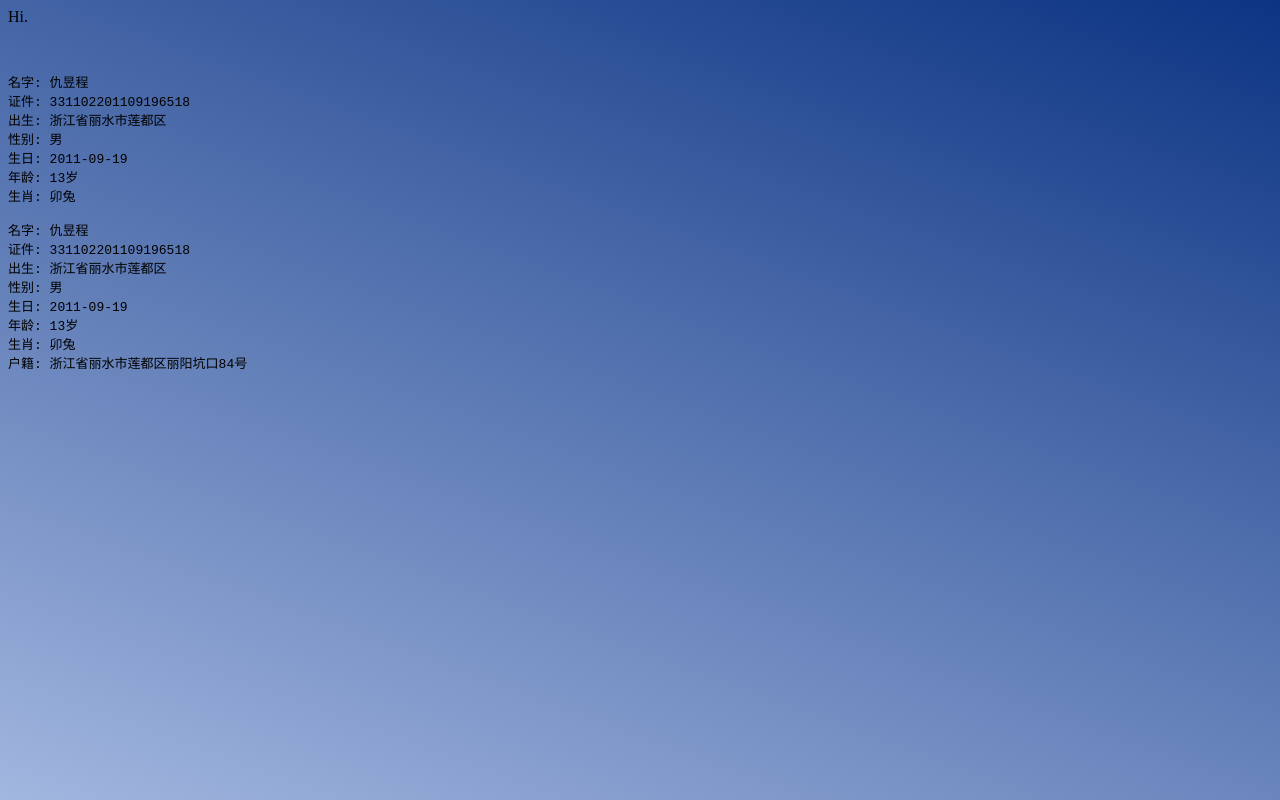
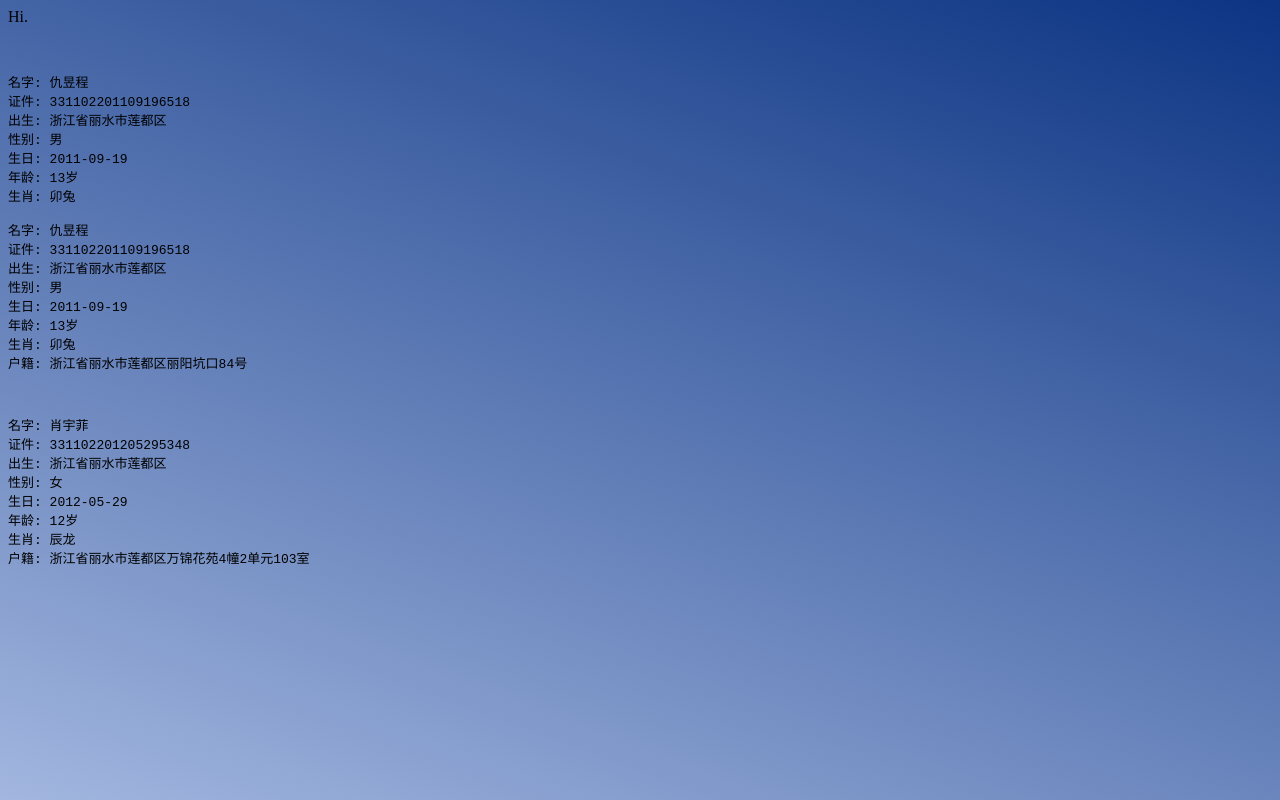
Before and after one commit to raintimetop/raintimetop.github.io, a plain HTML site: page index.html in a window 1280 px wide. Drawn offline with Linux system fonts and the light colour scheme.

Commit message:
更新 index.html

```diff
--- a/index.html
+++ b/index.html
@@ -36,4 +36,17 @@
 生肖: 卯兔
 户籍: 浙江省丽水市莲都区丽阳坑口84号
 </pre>
+
+<pre>
+
+
+名字: 肖宇菲
+证件: 331102201205295348
+出生: 浙江省丽水市莲都区
+性别: 女
+生日: 2012-05-29
+年龄: 12岁
+生肖: 辰龙
+户籍: 浙江省丽水市莲都区万锦花苑4幢2单元103室
+</pre>
     </body>
```
